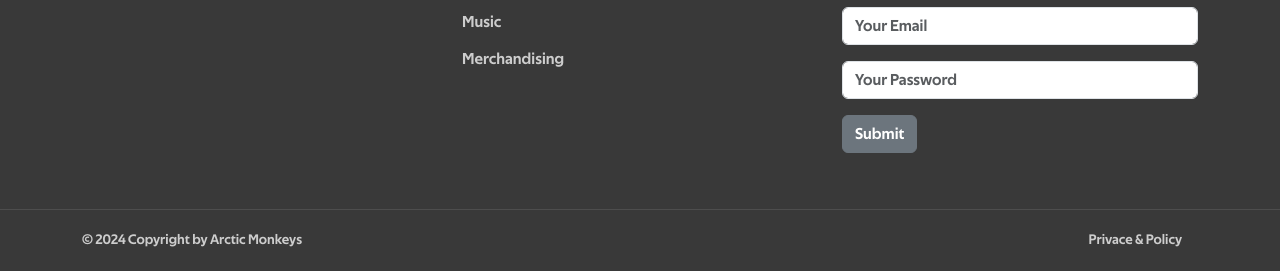
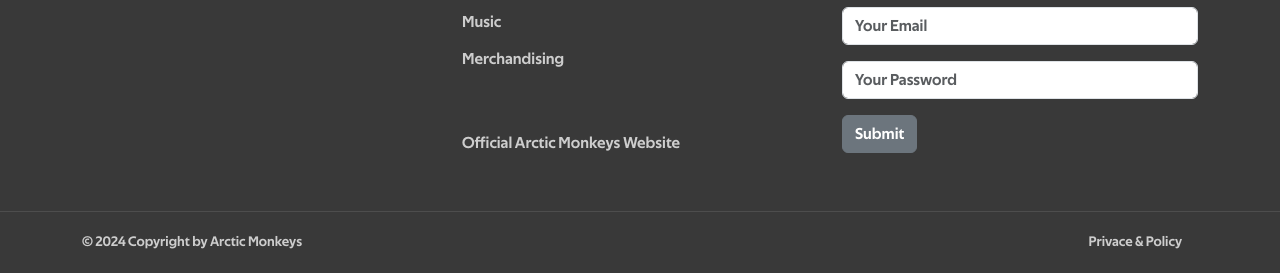
Before and after one commit to SergioGOrtega/ARCTIC-MONKEYS-BOOTSTRAP, a plain HTML site: page index.html in a window 1280 px wide. Shown: the part 7462-7735 px from the top of the page. Drawn offline with nearby package versions, Linux system fonts and the light colour scheme.

Commit message:
update footer

```diff
--- a/index.html
+++ b/index.html
@@ -319,6 +319,7 @@
                                     <li><a class="text-white text-opacity-75" href="#discography">Discography</a></li>
                                     <li><a class="text-white text-opacity-75" href="#music">Music</a></li>
                                     <li><a class="text-white text-opacity-75" href="#merchandising">Merchandising</a></li>
+                                    <li><a class="text-white text-opacity-75 mt-5" href="https://arcticmonkeys.com/" target="_blank">Official Arctic Monkeys Website</a></li>
                                 </ul>
                             </div>
                         </div>
```
